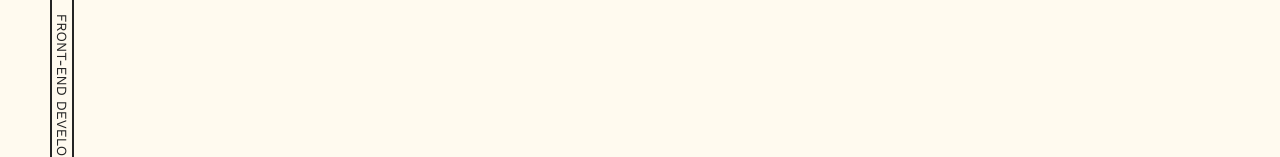
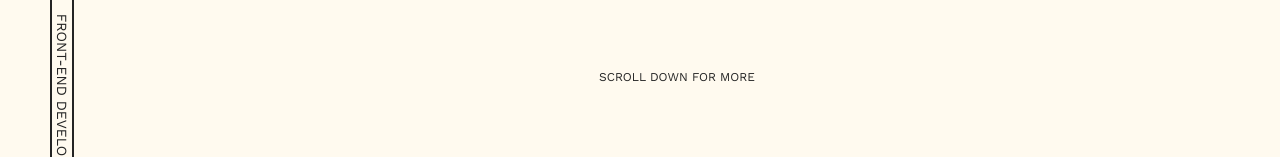
Before and after one commit to zethdeluna/zethdeluna.com, a React (Create React App) app: page / in a window 1280 px wide. Shown: the part 643-800 px from the top of the page. Built offline with nearby package versions, Linux system fonts and the light colour scheme.

Commit message:
added scroll more indicator

```diff
--- a/src/components/Homepage/Homepage.js
+++ b/src/components/Homepage/Homepage.js
@@ -23,11 +23,13 @@ function Homepage() {
     const homeRef = useRef();
     const lineTopRef = useRef();
     const lineBotRef = useRef();
+    const scrollMoreRef = useRef();
 
     useEffect(() => {
         const home = homeRef.current;
         const lineTop = lineTopRef.current;
         const lineBot = lineBotRef.current;
+        const scrollMore = scrollMoreRef.current;
 
         // name.classList.add("name-enter");
         setTimeout(() => {
@@ -38,6 +40,10 @@ function Homepage() {
             lineTop.classList.add("line-top-enter");
             lineBot.classList.add("line-bot-enter")
         }, 1500);
+
+        setTimeout(() => {
+            scrollMore.classList.add("open");
+        }, 2100)
     })
     // ******************************
 
@@ -50,6 +56,7 @@ function Homepage() {
         const lineTop = lineTopRef.current;
         const lineBot = lineBotRef.current;
         const name = nameRef.current;
+        const scrollMore = scrollMoreRef.current;
 
         const centerLineTL = gsap.timeline({
             scrollTrigger: {
@@ -62,6 +69,15 @@ function Homepage() {
 
         centerLineTL.to(lineTop, { translateY: "-40vh" });
         centerLineTL.to(lineBot, { translateY: "40vh" }, 0);
+
+        gsap.timeline({
+            scrollTrigger: {
+                trigger: home,
+                start: "5% top",
+                end: "bottom -2000%",
+                toggleClass: {targets: scrollMore, className: "close"},
+            }
+        })
 
         gsap.timeline({
             scrollTrigger: {
@@ -88,6 +104,7 @@ function Homepage() {
                 </div>
                 <div ref={lineTopRef} className="center-line1"></div>
                 <div ref={lineBotRef} className="center-line2"></div>
+                <p ref={scrollMoreRef} className="scroll-more">Scroll down for more</p>
             </div>
             <div className="home-marquee">
                 <div className="home-marquee--content">
--- a/src/components/Homepage/Homepage.scss
+++ b/src/components/Homepage/Homepage.scss
@@ -106,6 +106,27 @@ $very-dark-gray: #242424;
 
             &.line-bot-enter {
                 height: 100%;
+            }
+        }
+
+        .scroll-more {
+            grid-column: 2;
+            grid-row: 5;
+            justify-self: center;
+            align-self: center;
+
+            font-size: 12px;
+            font-weight: 400;
+
+            opacity: 0;
+            transition: opacity 400ms ease-in-out;
+
+            &.open {
+                opacity: 1;
+            }
+
+            &.close {
+                opacity: 0;
             }
         }
     }
```
